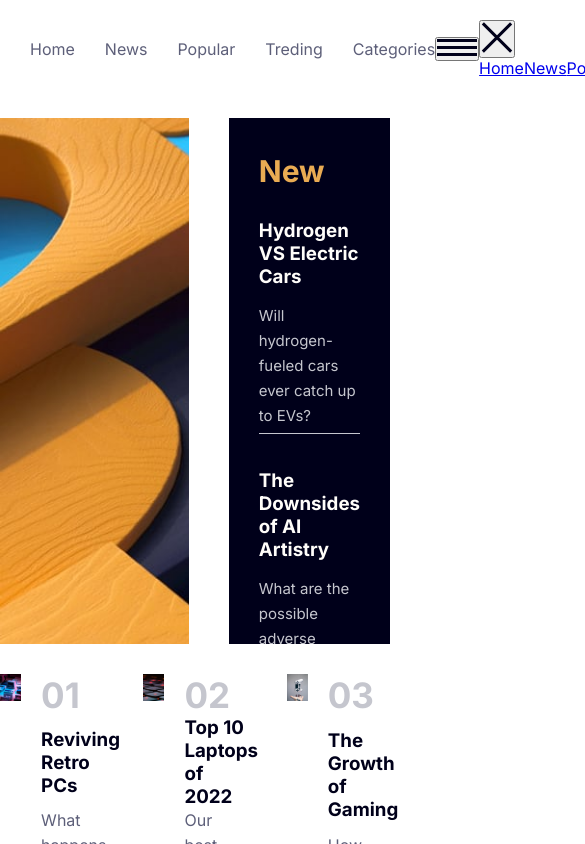
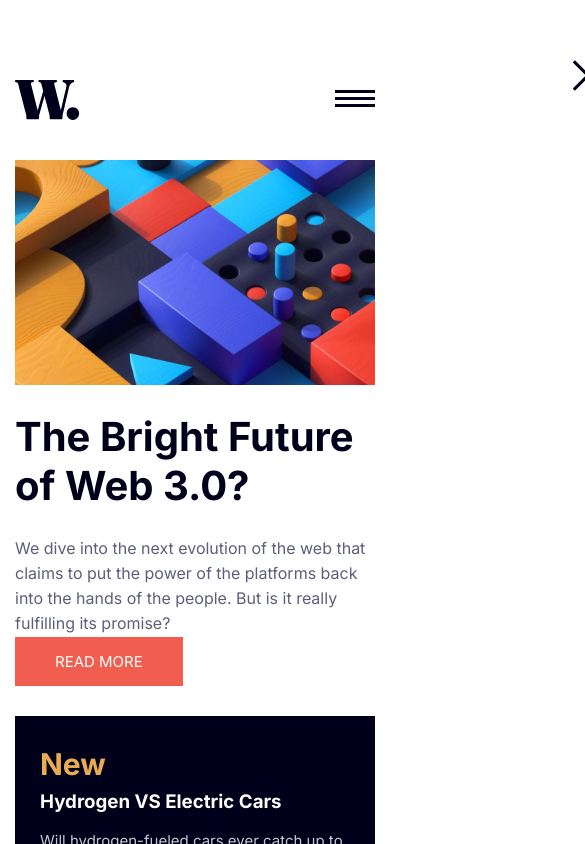
Before and after one commit to j-barreiros/frontend-practice, a React (Vite) app: page /news-homepage in a window 390 px wide. Shown: the top 844 px of the page, 585 px wide, since content can reach past the window. Built offline with nearby package versions, Linux system fonts and the light colour scheme.

Commit message:
Added responsive css

```diff
--- a/src/pages/NewsHomepage/StyledNewsHomepage.ts
+++ b/src/pages/NewsHomepage/StyledNewsHomepage.ts
@@ -14,23 +14,59 @@ export const colors = {
 type StyledNewsHomepageProps = {
     introDesktopImage: string,
     introMobileImage: string,
+    isMobileMenuOpen: boolean;
 }
 
 const StyledNewsHomepage = styled.main<StyledNewsHomepageProps>`
     @import url('https://fonts.googleapis.com/css2?family=Inter:wght@400;700;800&display=swap');
 
     padding: 60px 40px;
+    display: flex;
+    flex-direction: column;
+    align-items: center;
 
     * {
         font-family: 'Inter', sans-serif;
     }
 
     .navbar {
+        width: 100%;
+        max-width: 1500px;
+        position: relative;
         padding: 20px 0px;
         margin-bottom: 20px;
         display: flex;
         justify-content: space-between;
         align-items: center;
+
+        .mobile-menu-btn {
+            display: none;
+            background: none;
+            border: none;
+        }
+
+        .mobile-menu {
+            width: 65vw;
+            height: 100vh;
+            position: absolute;
+            right: ${props => props.isMobileMenuOpen ? '0px' : '-450px'};
+            top: 0px;
+            background-color: white;
+            display: flex;
+            flex-direction: column;
+            align-items: flex-start;
+            transition: right 0.5s;
+
+            .nav-link {
+                margin-left: 30px;
+                text-decoration: none;
+                color: ${colors.darkGrayBlue};
+                transition: color 0.2s;
+                &:hover {
+                    color: ${colors.softRed}
+                }
+            }
+        }
 
         .links {
             .nav-link {
@@ -46,6 +82,7 @@ const StyledNewsHomepage = styled.main<StyledNewsHomepageProps>`
     }
 
     .hero {
+        max-width: 1500px;
         margin-bottom: 30px;
         display: grid;
         height: 526px;
@@ -73,7 +110,7 @@ const StyledNewsHomepage = styled.main<StyledNewsHomepageProps>`
                 padding-right: 5vw;
                 display: flex;
                 align-items: center;
-                font-size: clamp(4px, 4vw, 4.5vw);
+                font-size: clamp(40px, 4vw, 50px);
                 font-weight: 700;
                 color: ${colors.darkBlue}
             }
@@ -85,7 +122,8 @@ const StyledNewsHomepage = styled.main<StyledNewsHomepageProps>`
                 align-items: flex-start;
                 justify-content: space-evenly;
                 .intro-about {
-                    color: ${colors.darkGrayBlue}
+                    color: ${colors.darkGrayBlue};
+                    line-height: 25px;
                 }
 
                 .intro-btn {
@@ -93,7 +131,7 @@ const StyledNewsHomepage = styled.main<StyledNewsHomepageProps>`
                     background-color: ${colors.softRed};
                     color: ${colors.offWhite};
                     font-size: 15px;
-                    padding: 15px 15px;
+                    padding: 15px 40px;
                 }
             }
         }
@@ -115,13 +153,74 @@ const StyledNewsHomepage = styled.main<StyledNewsHomepageProps>`
     }
 
     .trending {
+        max-width: 1500px;
         display: grid;
         grid-template-columns: repeat(3, 1fr);
         grid-column-gap: 40px;
     }
 
     @media (max-width: 1235px) {
-        padding: 0px;
+        padding: 60px 15px;
+        .hero {
+            grid-column-gap: 15px;
+            .news {
+                padding: 30px 25px 0px 25px;
+                .news-title {
+                    margin-bottom: max(5px, 2vw);
+                }
+            }
+        }
+
+    }
+
+    @media (max-width: 1000px) {
+        .hero {
+            height: fit-content;
+            grid-template-rows: 526px 400px;
+
+            .intro {
+                grid-column: 1/4;
+            }
+
+            .news {
+                grid-column: 1/4;
+                grid-row: 2;
+            }
+        }
+    }
+
+    @media (max-width: 660px) {
+        .trending {
+            grid-template-columns: 1fr;
+            grid-row-gap: 30px;
+        }
+    }
+
+
+    @media (max-width: 550px) {
+        .navbar {
+            .links {
+                display: none;
+            }
+
+            .mobile-menu-btn {
+                display: block;
+            }
+        }
+
+        .hero {
+            row-gap: 30px;
+            .intro {
+                grid-template-rows: repeat(7, 1fr);
+                .intro-title {
+                    grid-column: 1/4;
+                }
+                .intro-invite {
+                    grid-column: 1/4;
+                    grid-row: 6/8;
+                }
+            }
+        }
     }
 
 `
--- a/src/pages/NewsHomepage/components/NewsItem/StyledNewsItem.ts
+++ b/src/pages/NewsHomepage/components/NewsItem/StyledNewsItem.ts
@@ -19,8 +19,16 @@ const StyledNewsItem = styled.article`
         color: ${colors.grayBlue};
         font-size: 15px;
         font-weight: 500;
-        margin-bottom: min(30px, 5px);
+        margin-bottom: 30px;
         line-height: 25px;
+    }
+
+    @media (max-width: 1235px) {
+        margin-bottom: 2vw;
+
+        .text {
+            margin-bottom: 2vw;
+        }
     }
 `
 
--- a/src/pages/NewsHomepage/components/TrendingItem/StyledTrendingItem.ts
+++ b/src/pages/NewsHomepage/components/TrendingItem/StyledTrendingItem.ts
@@ -29,7 +29,16 @@ const StyledTrendingItem = styled.article`
             color: ${colors.darkGrayBlue};
             line-height: 25px;
         }
+    }
 
+    @media (max-width: 1235px) {
+        grid-column-gap: 15px;
+    }
+
+    @media (max-width: 660px) {
+        .trending-info {
+            justify-content: space-evenly;
+        }
     }
 `
 
```
